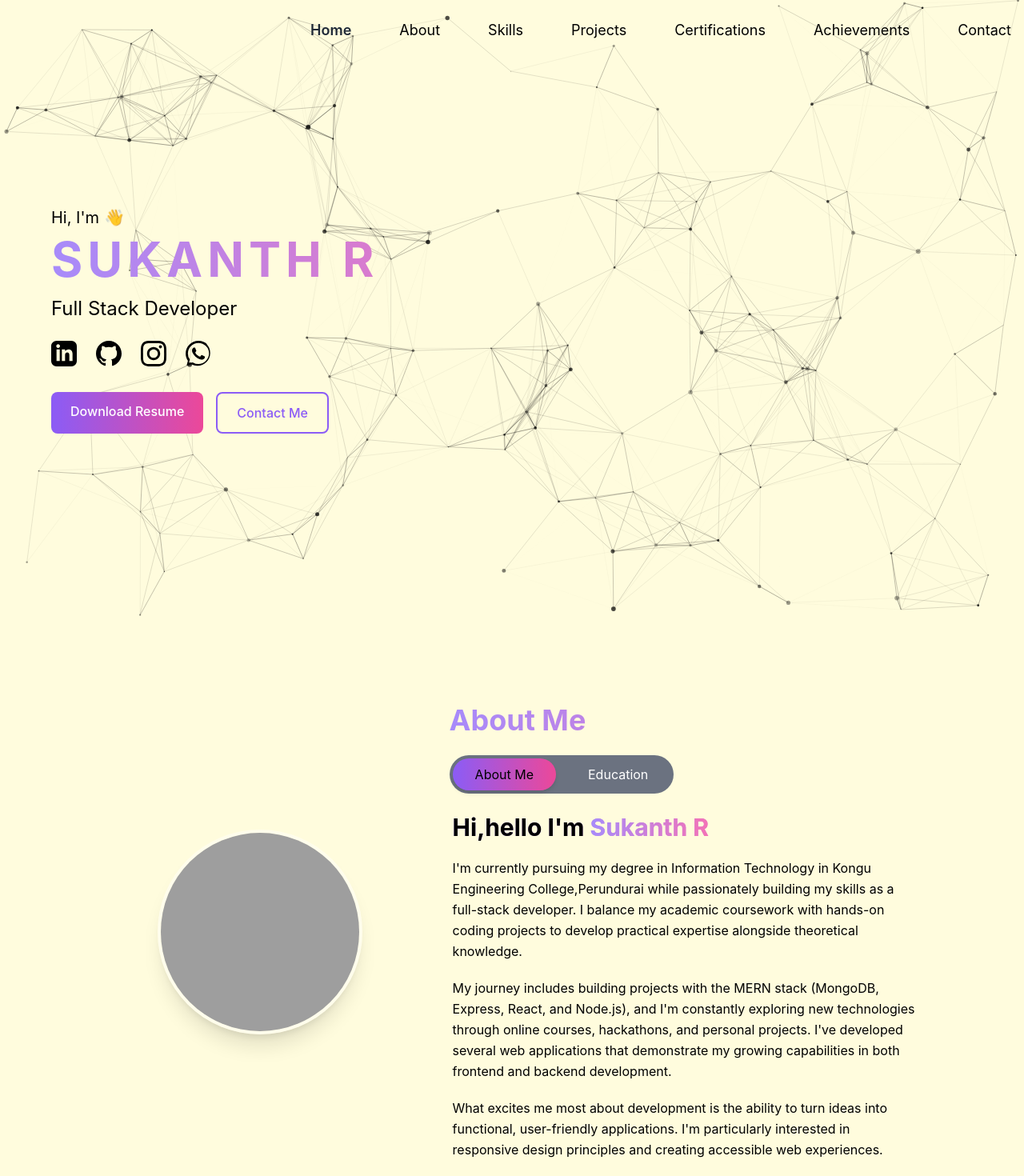
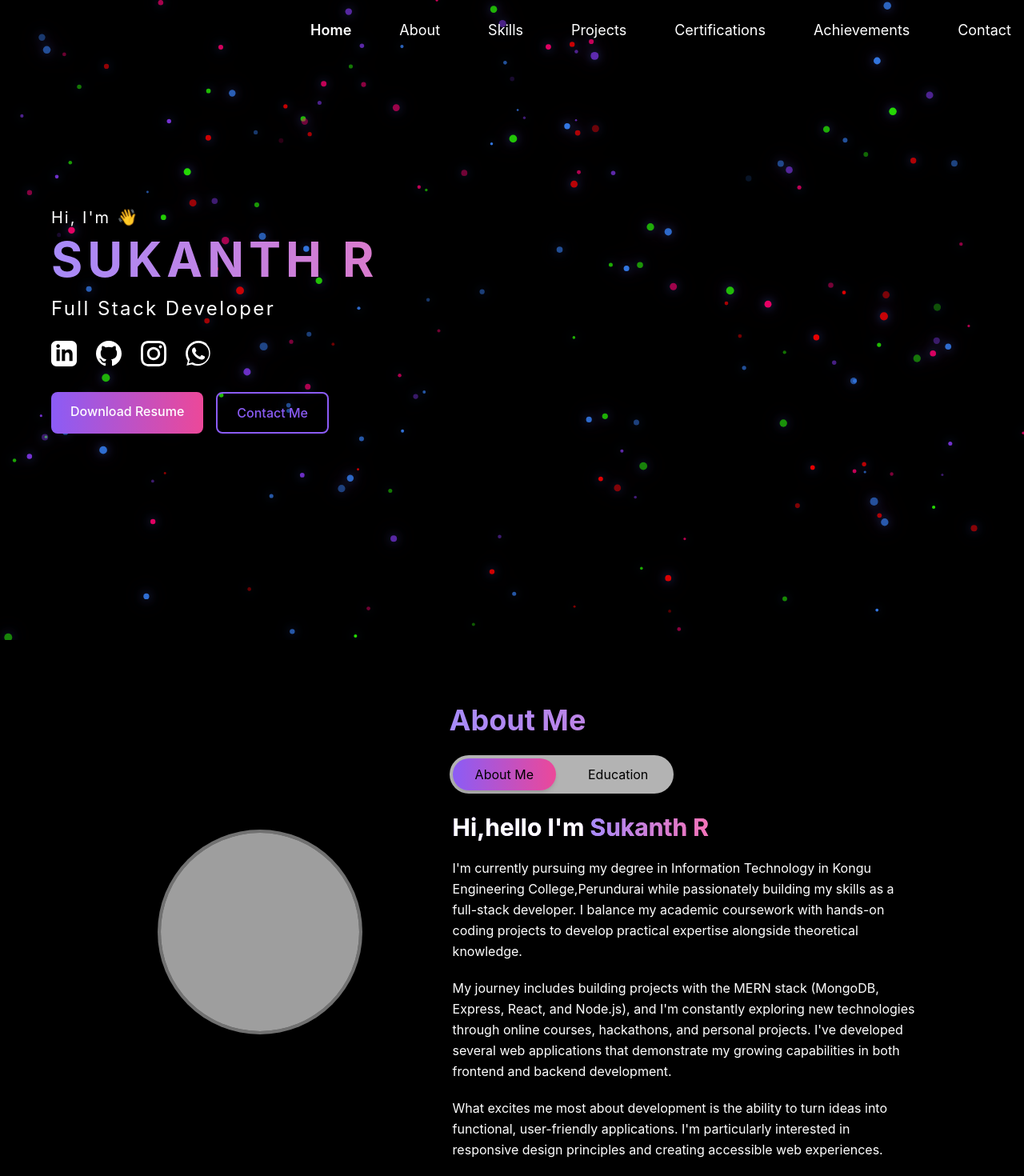
Before and after one commit to Sukanth-R/my-portfolio, a React (Create React App) app: page / in a window 1280 px wide. Shown: the top 1470 px of the page at 80% size. Built offline with nearby package versions, Linux system fonts and the light colour scheme; grey boxes are pictures that could not be loaded.

Commit message:
16th commit

```diff
--- a/src/components/About.js
+++ b/src/components/About.js
@@ -3,7 +3,7 @@ const About = () => {
   const [activeTab, setActiveTab] = useState('about');
 
   return (
-    <section id="about" className="py-20 px-6 bg-[#fffcdd]">
+    <section id="about" className="py-20 px-6 bg-black">
       <div className="container mx-auto max-w-5xl">
         <div className="flex flex-col lg:flex-row gap-10 items-center">
           {/* Profile Image - Perfectly aligned */}
@@ -25,13 +25,13 @@ const About = () => {
 
             {/* Navigation Tabs */}
             <div className="flex">
-              <div className="flex space-x-3 bg-gray-500 rounded-full p-1">
+              <div className="flex space-x-3 bg-white bg-opacity-70 rounded-full p-1">
                 <button
                   onClick={() => setActiveTab('about')}
                   className={`px-7 py-2 text-sm md:text-base rounded-full transition-all ${
                     activeTab === 'about'
                       ? 'bg-gradient-to-r from-violet-500 to-pink-500 text-black shadow-md'
-                      : 'text-white hover:bg-white/20'
+                      : 'text-black hover:bg-white/20'
                   }`}
                 >
                   About Me
@@ -41,7 +41,7 @@ const About = () => {
                   className={`px-7 py-2 text-sm md:text-base rounded-full transition-all ${
                     activeTab === 'education'
                       ? 'bg-gradient-to-r from-violet-500 to-pink-500 text-black shadow-md'
-                      : 'text-white hover:bg-white/20'
+                      : 'text-black hover:bg-white/20'
                   }`}
                 >
                   Education
@@ -50,11 +50,11 @@ const About = () => {
             </div>
 
             {/* Content Area */}
-            <div className="text-black text-base md:text-[16px] mx-1 leading-relaxed space-y-5">
+            <div className="text-white text-base md:text-[16px] mx-1 leading-relaxed space-y-5">
               {activeTab === 'about' ? (
                  <>
                  <p className="text-3xl font-bold bg-clip-text bg-gradient-to-r from-violet-400 to-pink-400">
-  <span className="text-black">Hi,hello I'm </span>
+  <span className="text-white">Hi,hello I'm </span>
   <span className="text-transparent bg-clip-text bg-gradient-to-r from-violet-400 to-pink-400">Sukanth R</span>
 </p>
 
@@ -75,21 +75,21 @@ const About = () => {
                </>
              ) : (
                 <div className="space-y-5">
-                  <div className="border-l-4 border-pink-400 pl-5 py-2 bg-gray-100 rounded-r-lg">
+                  <div className="border-l-4 border-pink-400 pl-5 py-2 bg-black bg-opacity-50 rounded-r-lg">
                     <h3 className="text-xl font-semibold">B.Tech Information Technology</h3>
-                    <p className="text-gray-700 text-sm mt-1">Kongu Engineering College | 2022-2026</p>
-                    <p className="text-black/90 text-sm mt-2">
+                    <p className="text-white text-sm mt-1">Kongu Engineering College | 2022-2026</p>
+                    <p className="text-white/90 text-sm mt-2">
                       CGPA: 8.65*
                     </p>
                   </div>
-                  <div className="border-l-4 border-violet-400 pl-5 py-2 bg-gray-100 rounded-r-lg">
+                  <div className="border-l-4 border-violet-400 pl-5 py-2 bg-black bg-opacity-50 rounded-r-lg">
                     <h3 className="text-xl font-semibold">12th(HSC) & 10th(SSLC)</h3>
-                    <p className="text-gray-700 text-sm mt-1">Mahendra Matric Higher Secondary School | 2019-2020 & 2021-2022</p>
-                    <p className="text-black/90 text-sm mt-2">
+                    <p className="text-white text-sm mt-1">Mahendra Matric Higher Secondary School | 2019-2020 & 2021-2022</p>
+                    <p className="text-white/90 text-sm mt-2">
                       Passed out with a percentage of 93.67% in 12th and 99.4% in 10th
                     </p>
                   </div>
-                  <div className="border-l-4 border-violet-400 pl-5 py-2 bg-gray-100 rounded-r-lg">
+                  <div className="border-l-4 border-violet-400 pl-5 py-2 bg-black bg-opacity-50 rounded-r-lg">
                     <h3 className="text-xl font-semibold">Certifications</h3>
                     <ul className="list-disc pl-5 text-sm space-y-1 mt-1">
                       <li>Azure AI Engineer Associate</li>
--- a/src/components/Achievements.js
+++ b/src/components/Achievements.js
@@ -105,7 +105,7 @@ const Achievements = () => {
   };
 
   return (
-    <section id="achievements" className="py-20 px-4 sm:px-6 bg-black bg-opacity-10 backdrop-blur-sm relative">
+    <section id="achievements" className="py-20 px-4 sm:px-6 bg-black relative">
       <div className="container mx-auto max-w-6xl">
         <motion.h2
           className="text-transparent bg-clip-text bg-gradient-to-r from-violet-400 to-pink-400 text-4xl md:text-5xl font-bold text-center mb-16"
--- a/src/components/Contact.js
+++ b/src/components/Contact.js
@@ -4,7 +4,7 @@ import { FiPhone, FiMail } from 'react-icons/fi';
 
 const Contact = () => {
   return (
-    <section id="contact" className="py-6 px-4 sm:px-6 bg-black bg-opacity-10 backdrop-blur-sm min-h-screen">
+    <section id="contact" className="py-6 px-4 sm:px-6 bg-black min-h-screen">
       <div className="container mx-auto max-w-4xl">
         <motion.h2
           className="text-transparent bg-clip-text bg-gradient-to-r from-violet-400 to-pink-400 text-3xl md:text-4xl font-bold text-center mb-12"
--- a/src/components/Header.js
+++ b/src/components/Header.js
@@ -29,7 +29,7 @@ const Header = () => {
   ];
 
   return (
-    <header className={`fixed w-full z-50 transition-all duration-300 ${isScrolled ? 'bg-[#fffcdd] bg-opacity-50 backdrop-blur-sm' : 'bg-transparent'}`}>
+    <header className={`fixed w-full z-50 transition-all duration-300 ${isScrolled ? 'bg-black bg-opacity-50 backdrop-blur-sm' : 'bg-transparent'}`}>
       <div className="container mx-auto px-4 py-3">
         <div className="flex justify-end items-center"> {/* Changed to justify-end */}
 
@@ -45,7 +45,7 @@ const Header = () => {
                     duration={500}
                     spy={true}
                     offset={-80}
-                    className="text-black text-lg cursor-pointer transition-colors duration-200"
+                    className="text-white text-lg cursor-pointer transition-colors duration-200"
                   >
                     {link.name}
                   </Link>
@@ -56,7 +56,7 @@ const Header = () => {
 
           {/* Mobile Menu Button */}
           <button
-            className="md:hidden text-black focus:outline-none"
+            className="md:hidden text-white focus:outline-none"
             onClick={() => setIsMenuOpen(!isMenuOpen)}
           >
             <svg className="w-6 h-6" fill="none" stroke="currentColor" viewBox="0 0 24 24">
@@ -71,7 +71,7 @@ const Header = () => {
 
         {/* Mobile Navigation with dark blue background */}
         {isMenuOpen && (
-          <nav className="md:hidden mt-4 bg-[#fffcdd] bg-opacity-50 rounded-lg p-4 backdrop-blur-sm">
+          <nav className="md:hidden mt-4 bg-[black] bg-opacity-50 rounded-lg p-4 backdrop-blur-sm">
             <ul className="flex flex-col space-y-8">
               {navLinks.map((link) => (
                 <li key={link.to}>
--- a/src/components/Hero.js
+++ b/src/components/Hero.js
@@ -2,17 +2,17 @@ import React from 'react';
 import './EmojiWave.css';
 const Home = () => {
   return (
-    <section id="home" className="min-h-screen flex items-center justify-center px-4 py-12">
+    <section id="home" className="min-h-screen flex items-center justify-center px-4 py-4">
       <div className="container mx-auto flex flex-col md:flex-row items-center justify-between gap-12">
         {/* Left side - Text content */}
         <div className="md:w-1/2 text-center mx-12 md:text-left">
-          <p className="text-black text-lg md:text-xl mb-2" style={{ fontFamily: "'Inter', sans-serif" }}>
+          <p className="text-white text-lg md:text-xl mb-2 tracking-widest" style={{ fontFamily: "'Inter', sans-serif" }}>
             Hi, I'm <span className="wave">👋</span>
           </p>
           <h1 className="text-transparent bg-clip-text bg-gradient-to-r from-violet-400 to-pink-400 tracking-widest text-4xl md:text-6xl font-bold mb-4" style={{ fontFamily: "'Inter', sans-serif" }}>
             SUKANTH R
           </h1>
-          <p className="text-black text-lg md:text-2xl mb-6" style={{ fontFamily: "'Inter', sans-serif" }}>
+          <p className="text-white text-lg md:text-2xl mb-6 tracking-widest" style={{ fontFamily: "'Inter', sans-serif" }}>
             Full Stack Developer
           </p>
 
@@ -22,7 +22,7 @@ const Home = () => {
               href="https://linkedin.com/in/sukanth-r-24638a259"
               target="_blank"
               rel="noopener noreferrer"
-              className="text-black hover:text-pink-500 transition-transform transform hover:scale-110"
+              className="text-white hover:text-pink-500 transition-transform transform hover:scale-110"
             >
               <svg className="w-8 h-8" fill="currentColor" viewBox="0 0 24 24">
                 <path d="M19 0h-14c-2.761 0-5 2.239-5 5v14c0 2.761 2.239 5 5 5h14c2.762 0 5-2.239 5-5v-14c0-2.761-2.238-5-5-5zm-11 19h-3v-11h3v11zm-1.5-12.268c-.966 0-1.75-.79-1.75-1.764s.784-1.764 1.75-1.764 1.75.79 1.75 1.764-.783 1.764-1.75 1.764zm13.5 12.268h-3v-5.604c0-3.368-4-3.113-4 0v5.604h-3v-11h3v1.765c1.396-2.586 7-2.777 7 2.476v6.759z"/>
@@ -32,7 +32,7 @@ const Home = () => {
               href="https://github.com/Sukanth-R"
               target="_blank"
               rel="noopener noreferrer"
-              className="text-black hover:text-pink-500 transition-transform transform hover:scale-110"
+              className="text-white hover:text-pink-500 transition-transform transform hover:scale-110"
             >
               <svg className="w-8 h-8" fill="currentColor" viewBox="0 0 24 24">
                 <path d="M12 0c-6.626 0-12 5.373-12 12 0 5.302 3.438 9.8 8.207 11.387.599.111.793-.261.793-.577v-2.234c-3.338.726-4.033-1.416-4.033-1.416-.546-1.387-1.333-1.756-1.333-1.756-1.089-.745.083-.729.083-.729 1.205.084 1.839 1.237 1.839 1.237 1.07 1.834 2.807 1.304 3.492.997.107-.775.418-1.305.762-1.604-2.665-.305-5.467-1.334-5.467-5.931 0-1.311.469-2.381 1.236-3.221-.124-.303-.535-1.524.117-3.176 0 0 1.008-.322 3.301 1.23.957-.266 1.983-.399 3.003-.404 1.02.005 2.047.138 3.006.404 2.291-1.552 3.297-1.23 3.297-1.23.653 1.653.242 2.874.118 3.176.77.84 1.235 1.911 1.235 3.221 0 4.609-2.807 5.624-5.479 5.921.43.372.823 1.102.823 2.222v3.293c0 .319.192.694.801.576 4.765-1.589 8.199-6.086 8.199-11.386 0-6.627-5.373-12-12-12z"/>
@@ -42,7 +42,7 @@ const Home = () => {
               href="https://instagram.com/sukanth_rgs"
               target="_blank"
               rel="noopener noreferrer"
-              className="text-black hover:text-pink-500 transition-transform transform hover:scale-110"
+              className="text-white hover:text-pink-500 transition-transform transform hover:scale-110"
             >
               <svg className="w-8 h-8" fill="currentColor" viewBox="0 0 24 24">
                 <path d="M12 2.163c3.204 0 3.584.012 4.85.07 3.252.148 4.771 1.691 4.919 4.919.058 1.265.069 1.645.069 4.849 0 3.205-.012 3.584-.069 4.849-.149 3.225-1.664 4.771-4.919 4.919-1.266.058-1.644.07-4.85.07-3.204 0-3.584-.012-4.849-.07-3.26-.149-4.771-1.699-4.919-4.92-.058-1.265-.07-1.644-.07-4.849 0-3.204.013-3.583.07-4.849.149-3.227 1.664-4.771 4.919-4.919 1.266-.057 1.645-.069 4.849-.069zm0-2.163c-3.259 0-3.667.014-4.947.072-4.358.2-6.78 2.618-6.98 6.98-.059 1.281-.073 1.689-.073 4.948 0 3.259.014 3.668.072 4.948.2 4.358 2.618 6.78 6.98 6.98 1.281.058 1.689.072 4.948.072 3.259 0 3.668-.014 4.948-.072 4.354-.2 6.782-2.618 6.979-6.98.059-1.28.073-1.689.073-4.948 0-3.259-.014-3.667-.072-4.947-.196-4.354-2.617-6.78-6.979-6.98-1.281-.059-1.69-.073-4.949-.073zm0 5.838c-3.403 0-6.162 2.759-6.162 6.162s2.759 6.163 6.162 6.163 6.162-2.759 6.162-6.163c0-3.403-2.759-6.162-6.162-6.162zm0 10.162c-2.209 0-4-1.79-4-4 0-2.209 1.791-4 4-4s4 1.791 4 4c0 2.21-1.791 4-4 4zm6.406-11.845c-.796 0-1.441.645-1.441 1.44s.645 1.44 1.441 1.44c.795 0 1.439-.645 1.439-1.44s-.644-1.44-1.439-1.44z"/>
@@ -52,7 +52,7 @@ const Home = () => {
               href="https://wa.me/9360515345"
               target="_blank"
               rel="noopener noreferrer"
-              className="text-black hover:text-pink-500 transition-transform transform hover:scale-110"
+              className="text-white hover:text-pink-500 transition-transform transform hover:scale-110"
             >
               <svg className="w-8 h-8" fill="currentColor" viewBox="0 0 24 24">
                 <path d="M17.472 14.382c-.297-.149-1.758-.867-2.03-.967-.273-.099-.471-.148-.67.15-.197.297-.767.966-.94 1.164-.173.199-.347.223-.644.075-.297-.15-1.255-.463-2.39-1.475-.883-.788-1.48-1.761-1.653-2.059-.173-.297-.018-.458.13-.606.134-.133.298-.347.446-.52.149-.174.198-.298.298-.497.099-.198.05-.371-.025-.52-.075-.149-.669-1.612-.916-2.207-.242-.579-.487-.5-.669-.51-.173-.008-.371-.01-.57-.01-.198 0-.52.074-.792.372-.272.297-1.04 1.016-1.04 2.479 0 1.462 1.065 2.875 1.213 3.074.149.198 2.096 3.2 5.077 4.487.709.306 1.262.489 1.694.625.712.227 1.36.195 1.871.118.571-.085 1.758-.719 2.006-1.413.248-.694.248-1.289.173-1.413-.074-.124-.272-.198-.57-.347m-5.421 7.403h-.004a9.87 9.87 0 01-5.031-1.378l-.361-.214-3.741.982.998-3.648-.235-.374a9.86 9.86 0 01-1.51-5.26c.001-5.45 4.436-9.884 9.888-9.884 2.64 0 5.122 1.03 6.988 2.898a9.825 9.825 0 012.893 6.994c-.003 5.45-4.437 9.884-9.885 9.884m8.413-18.297a11.815 11.815 0 00-8.4-3.48c-6.627 0-12 5.372-12 12 0 2.52.779 4.86 2.107 6.78l-1.23 4.491 4.606-1.21a11.882 11.882 0 005.517 1.357c6.627 0 12-5.372 12-12 0-3.156-1.22-6.123-3.44-8.363"/>
--- a/src/components/Projects.js
+++ b/src/components/Projects.js
@@ -57,7 +57,7 @@ const Projects = () => {
   };
 
   return (
-    <section id="projects" className="py-20 px-4 sm:px-6 bg-black bg-opacity-10 backdrop-blur-sm">
+    <section id="projects" className="py-20 px-4 sm:px-6 bg-black">
       <div className="container mx-auto max-w-6xl">
         <h2 className="text-transparent bg-clip-text bg-gradient-to-r from-violet-400 to-pink-400 text-4xl md:text-5xl font-bold text-center mb-16">
           My Projects
--- a/src/components/Skills.js
+++ b/src/components/Skills.js
@@ -44,7 +44,7 @@ const Skills = () => {
   ];
 
   return (
-    <section id="skills" className="py-20 px-4 sm:px-6 bg-black bg-opacity-10">
+    <section id="skills" className="py-20 px-4 sm:px-6 bg-black bg-opacity-30 backdrop-blur-sm">
       <div className="container mx-auto max-w-6xl">
         <h2 className="text-transparent bg-clip-text bg-gradient-to-r from-violet-400 to-pink-400 text-4xl md:text-5xl font-bold text-center mb-16">
           Technical Skills
--- a/src/components/particles.css
+++ b/src/components/particles.css
@@ -1,13 +1,24 @@
+/* components/ParticlesBackground.css */
 .particles-container {
-  will-change: transform;
-  position:fixed;
+  position: fixed;
   top: 0;
   left: 0;
-  bottom:0;
-  right:0;
   width: 100%;
   height: 100%;
   z-index: 0;
-  background-color:rgb(255, 255, 255); /* Dark blue background */
-  background-image: linear-gradient(315deg, #fffcdd 0%, #fffcdd 100%);
+  background: radial-gradient(ellipse at bottom, #000000 0%, #000000 100%);
 }
+
+/* Enhanced glow effect for standalone particles */
+#particles-js canvas {
+  filter:
+    drop-shadow(0 0 6px rgba(58, 134, 255, 0.5))
+    drop-shadow(0 0 10px rgba(131, 56, 236, 0.3))
+    drop-shadow(0 0 15px rgba(255, 0, 110, 0.2));
+}
+
+/* Prevent interference with main content */
+.particles-js-canvas-el {
+  position: absolute;
+  pointer-events: none;
+}
```
Also changed, not shown: src/components/ParticlesBackground.js (+32 -25 lines).
